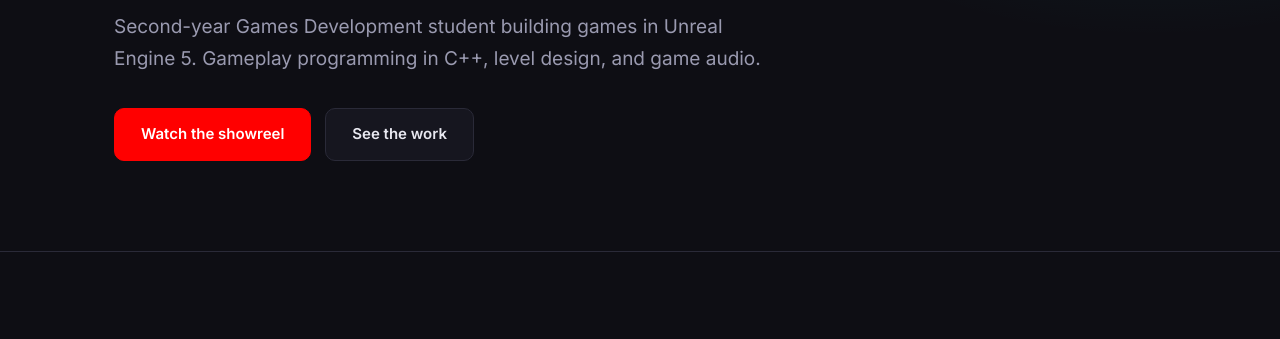
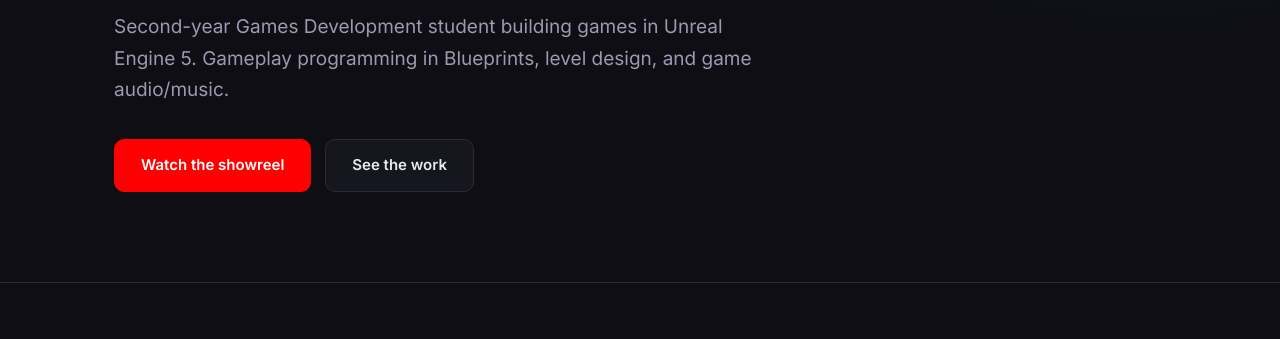
Before and after one commit to toleathlobhair-dev/web, a plain HTML site: page index.html in a window 1280 px wide. Shown: the part 316-655 px from the top of the page. Drawn offline with Linux system fonts and the light colour scheme.

Commit message:
Update programming language from C++ to Blueprints

```diff
--- a/index.html
+++ b/index.html
@@ -36,7 +36,7 @@
         <h1>Tíarnan Ó Leathlobhair</h1>
         <p class="tagline">
           Second-year Games Development student building games in Unreal Engine 5.
-          Gameplay programming in C++, level design, and game audio.
+          Gameplay programming in Blueprints, level design, and game audio/music.
         </p>
         <div class="hero-actions">
           <a class="btn btn-primary" href="#showreel">Watch the showreel</a>
```
